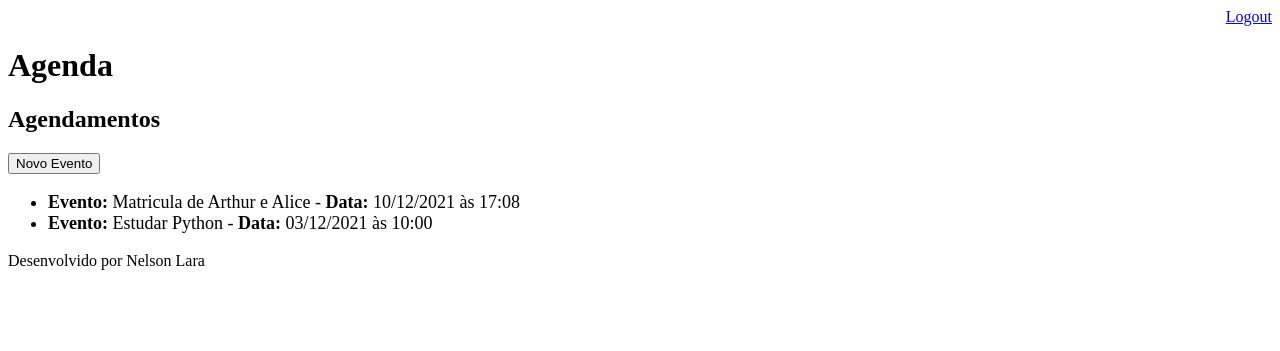
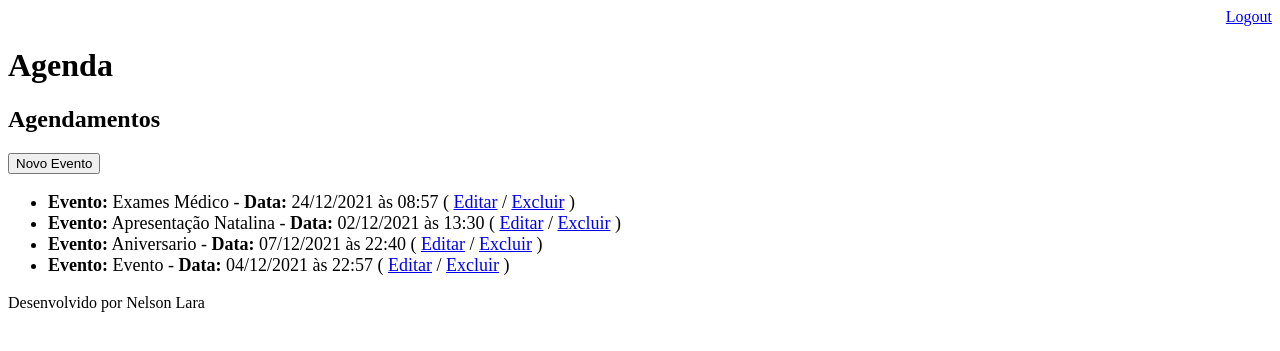
Before and after one commit to laranelson/Agenda, a Django app: page /agenda/ in a window 1280 px wide. Shown: the top 351 px of the page. Run offline with Django 3.2, Linux system fonts and the light colour scheme; the first user in the database is signed in; data comes from the database, SQL or seed files in the repository.

Commit message:
Implementação de edição e exclusão dos dados

```diff
--- a/agenda/urls.py
+++ b/agenda/urls.py
@@ -26,6 +26,7 @@ urlpatterns = [
     path('logout/', views.logout_user),
     path('agenda/novo_evento/', views.novo_evento),
     path('agenda/novo_evento/submit', views.submit_evento),
+    path('agenda/novo_evento/delete/<int:id_evento>/', views.delete_evento),
     path('', RedirectView.as_view(url='/agenda/'))    # uma maneira de redirecionar a pagina raiz
                                                       # precisou importar from django.views.generic import RedirectView
     #path('', views.index), outra maneira de redirecionar, precisa criar uma função em views.py
--- a/core/admin.py
+++ b/core/admin.py
@@ -4,7 +4,7 @@ from core.models import evento
 # Register your models here.
 
 class eventoAdmin (admin.ModelAdmin):
-    list_display = ('titulo', 'data_evento', 'data_criacao')
+    list_display = ('id', 'titulo', 'data_evento', 'data_criacao')
     list_filter = ('usuario', 'data_evento',)
 
 admin.site.register(evento, eventoAdmin)
--- a/core/models.py
+++ b/core/models.py
@@ -6,6 +6,7 @@ from django.contrib.auth.models import User # importação feita para o novo cam
 class evento(models.Model):
     titulo = models.CharField(verbose_name='Título', max_length=100)
     descricao = models.TextField(verbose_name='Descrição', blank=True, null=True)
+    local = models.CharField(verbose_name='Local', blank=True, null=True, max_length=100)
     data_evento = models.DateTimeField(verbose_name='Data do Evento')
     data_criacao = models.DateTimeField(verbose_name='Data da Criação', auto_now=True)
     usuario = models.ForeignKey(User, on_delete=models.CASCADE) #criando novo campo para fazer o relacionamento com a tabela usuario do django
@@ -32,3 +33,6 @@ class evento(models.Model):
 
     def get_data_evento(self):
         return self.data_evento.strftime('%d/%m/%Y às %H:%M')
+
+    def get_data_input_evento(self):
+        return self.data_evento.strftime('%Y-%m-%dT%H:%M')
--- a/core/views.py
+++ b/core/views.py
@@ -40,18 +40,48 @@ def lista_eventos(request):
 
 @login_required(login_url='/login/')
 def novo_evento(request):
-    return render(request, 'novo_evento.html')
+    id_evento = request.GET.get('id')
+    dados = {}
+    if id_evento:
+        dados['evento'] = evento.objects.get(id=id_evento)
+    return render(request, 'novo_evento.html', dados)
 
-@login_required(login_url='/login')
+@login_required(login_url='/login/')
 def submit_evento(request):
     if request.POST:
         titulo = request.POST.get('titulo')
+        local = request.POST.get('local')
         data_evento = request.POST.get('data_evento')
         descricao = request.POST.get('descricao')
         usuario = request.user
-        evento.objects.create(titulo=titulo,
+        id_evento = request.POST.get('id_evento')
+        if id_evento:
+            Evento = evento.objects.get(id=id_evento)
+            if Evento.usuario == usuario:
+                Evento.titulo = titulo
+                Evento.local = local
+                Evento.descricao = descricao
+                Evento.data_evento = data_evento
+                Evento.save()
+            # ABAIXO É OUTRA MANEIRA DE ALTERAR OS DADOS
+            # evento.objects.filter(id=id_evento).update(titulo=titulo,
+            #                                            local=local,
+            #                                            data_evento=data_evento,
+            #                                            descricao=descricao,
+            #                                            usuario=usuario)
+        else:
+            evento.objects.create(titulo=titulo,
+                              local=local,
                               data_evento=data_evento,
                               descricao=descricao,
                               usuario=usuario)
 
     return redirect('/')
+
+@login_required(login_url='/login/')
+def delete_evento(request, id_evento):
+    usuario = request.user
+    Evento = evento.objects.get(id=id_evento)
+    if usuario == Evento.usuario:
+        Evento.delete()
+    return redirect('/')
--- a/templates/agenda.html
+++ b/templates/agenda.html
@@ -8,7 +8,11 @@
         </a>
         <ul style="font-size: 18px">
             {% for valor in chave %}
-            <li><b>Evento:</b> {{ valor.titulo }} - <b>Data:</b> {{ valor.get_data_evento }}</li>
+            <li>
+                <b>Evento:</b> {{ valor.titulo }} - <b>Data:</b> {{ valor.get_data_evento }}
+                ( <a href="novo_evento/?id={{ valor.id }}"> Editar</a>
+                / <a href="novo_evento/delete/{{ valor.id }}">Excluir</a> )
+            </li>
             {% endfor %}
         </ul>
 
```
Also changed, not shown: templates/novo_evento.html (+8 -3 lines), core/migrations/0003_evento_local.py (added), db.sqlite3.
